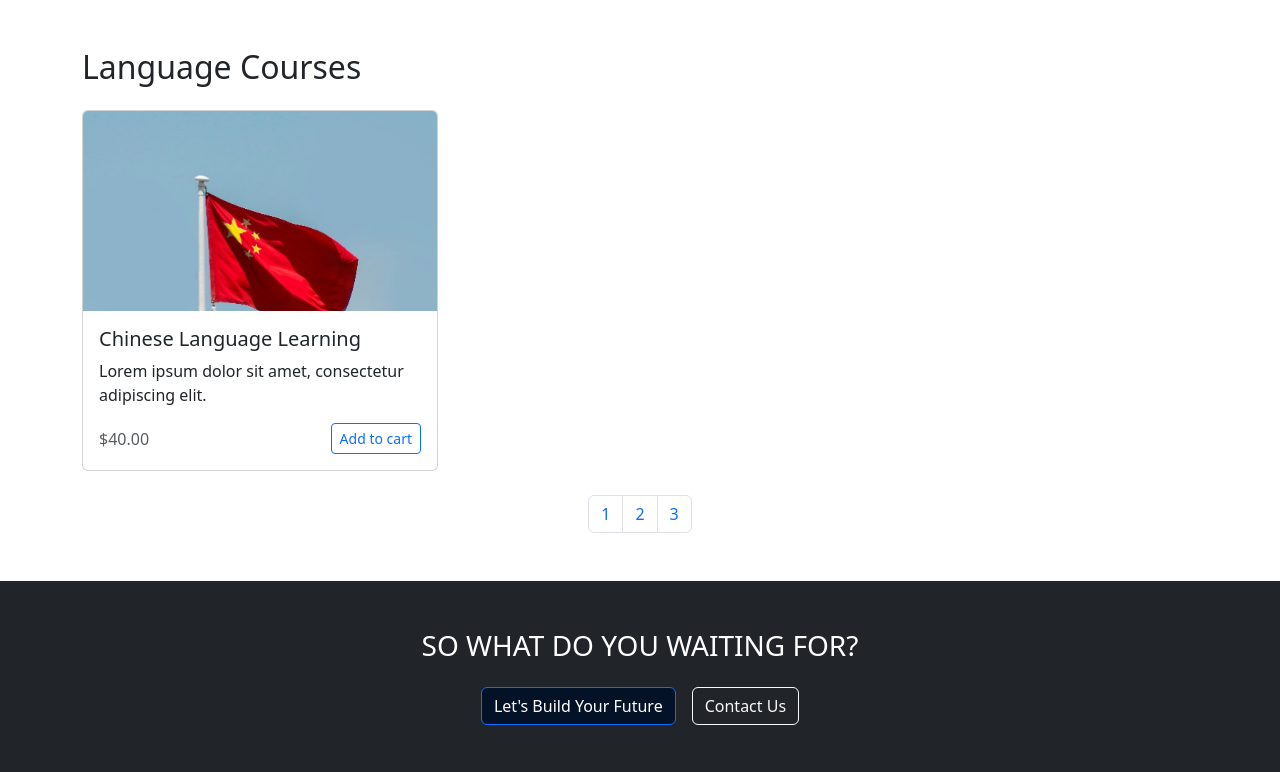
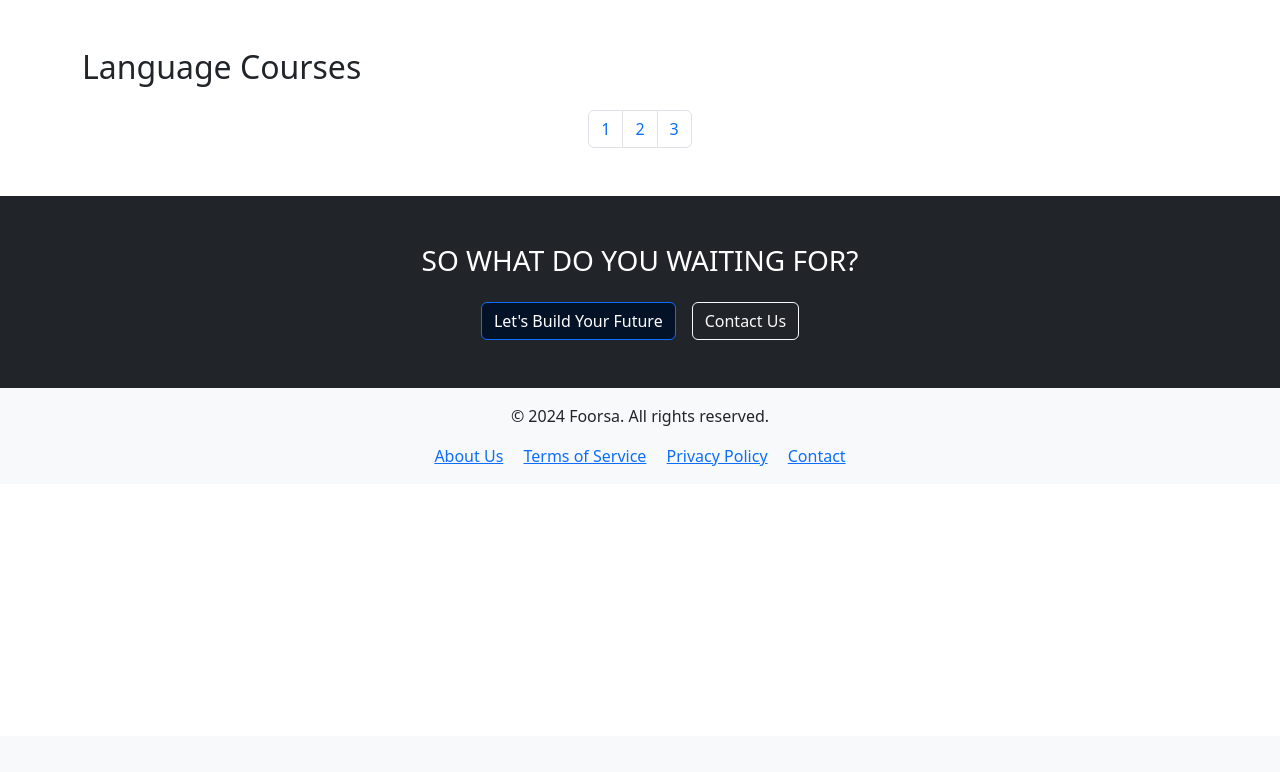
Before and after one commit to najim-el-guennouni/forsaTest, a Symfony app: template templates/main/index.html.twig in a window 1280 px wide. Shown: the part 64-836 px from the top of the page. After the commit the page ends 530 px from the top, so only its background shows below. Run offline with Twig, Linux system fonts and the light colour scheme; the template is opened without the code that fills it, so the values that code supplies are empty; style sheets or scripts are compiled from the project's sources; some libraries are stand-ins or nearby versions.

Commit message:
get data from database and show in twig

```diff
--- a/templates/main/index.html.twig
+++ b/templates/main/index.html.twig
@@ -50,33 +50,34 @@
 					<button class="btn btn-outline-success" type="submit">Search</button>
 				</form>
 
-				<div class="d-flex">
-					<a href="{{path('app_register')}}" class="btn btn-outline-primary me-2">Register</a>
-					<a href="{{path('app_login')}}" class="btn btn-primary">Login</a>
-				</div>
+				{% if not is_granted('IS_AUTHENTICATED_FULLY') %}
+					<div class="d-flex">
+						<a href="{{ path('app_register') }}" class="btn btn-outline-primary me-2">Register</a>
+						<a href="{{ path('app_login') }}" class="btn btn-primary">Login</a>
+					</div>
+				{% endif %}
 			</div>
 		</div>
 	</nav>
 
-
 	<section class="container my-5">
 		<h2 class="mb-4">Language Courses</h2>
-		<div
-			class="row">
-			<!-- Course Card Example -->
-			<div class="col-md-4">
-				<div class="card mb-4">
-					<img src="{{ asset('images/image1.jpeg') }}" class="card-img-top" alt="Course Image" style="width: 100%; height: 200px; object-fit: cover;">
-					<div class="card-body">
-						<h5 class="card-title">Chinese Language Learning</h5>
-						<p class="card-text">Lorem ipsum dolor sit amet, consectetur adipiscing elit.</p>
-						<div class="d-flex justify-content-between align-items-center">
-							<span class="text-muted">$40.00</span>
-							<a href="#" class="btn btn-outline-primary btn-sm">Add to cart</a>
+		<div class="row">
+			{% for cour in cours %}
+				<div class="col-md-4 d-flex align-items-stretch">
+					<div class="card mb-4">
+						<img src="{{ asset(cour.image) }}" class="card-img-top" alt="Course Image" style="width: 100%; height: 200px; object-fit: cover;">
+						<div class="card-body d-flex flex-column">
+							<h5 class="card-title">{{ cour.title }}</h5>
+							<p class="card-text">{{ cour.description|slice(0, 50) ~ '...' }}</p>
+							<div class="mt-auto d-flex justify-content-between align-items-center">
+								<span class="text-muted">${{ cour.price }}</span>
+								<a href="#" class="btn btn-outline-primary btn-sm">Add to cart</a>
+							</div>
 						</div>
 					</div>
 				</div>
-			</div>
+			{% endfor %}
 		</div>
 
 		<nav aria-label="Page navigation">
```
Also changed, not shown: migrations/Version20240823122135.php (added, +31 -0 lines), migrations/Version20240823122750.php (added, +31 -0 lines), src/Controller/MainController.php (+7 -3 lines), src/DataFixtures/AppFixtures.php (+7 -1 lines), src/Entity/Cours.php (+30 -0 lines).
